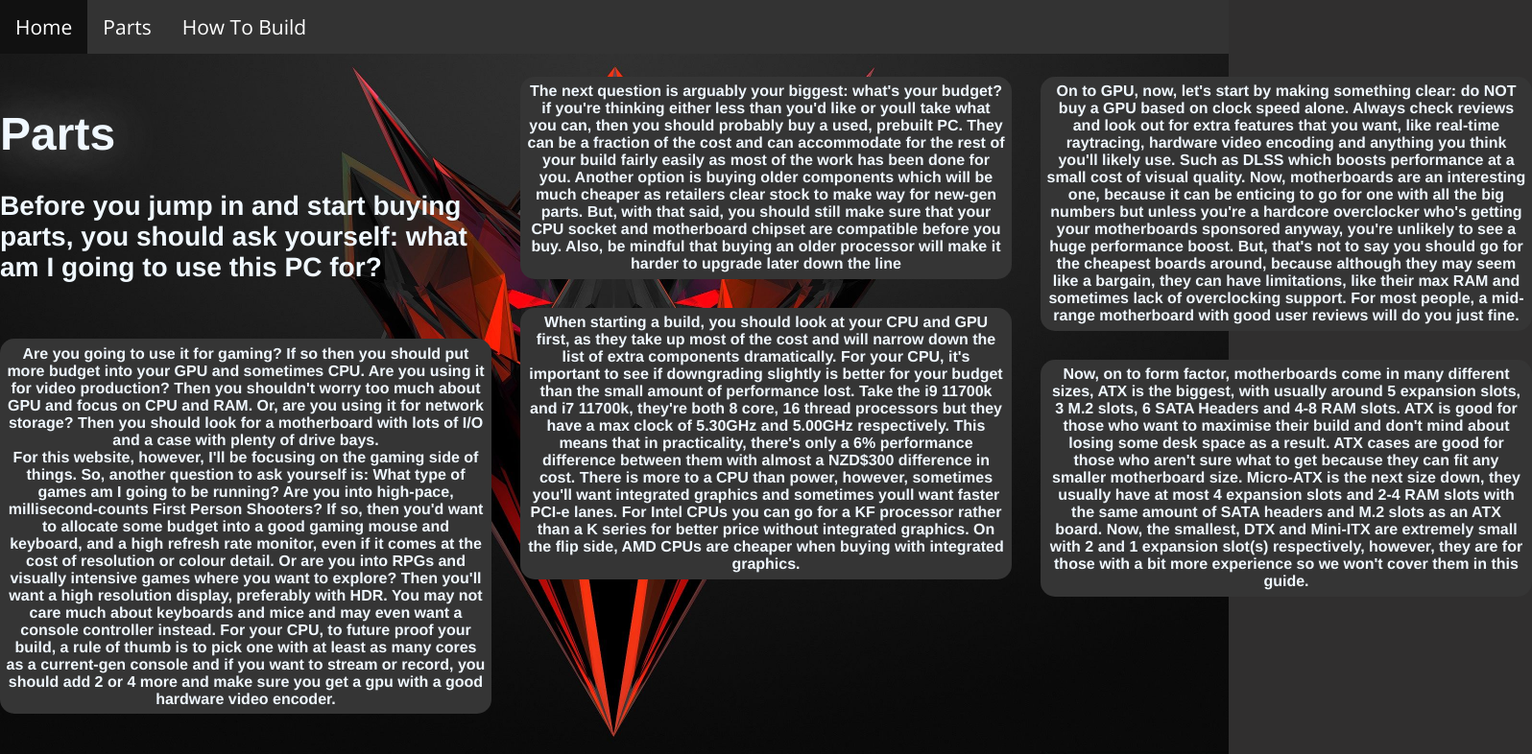
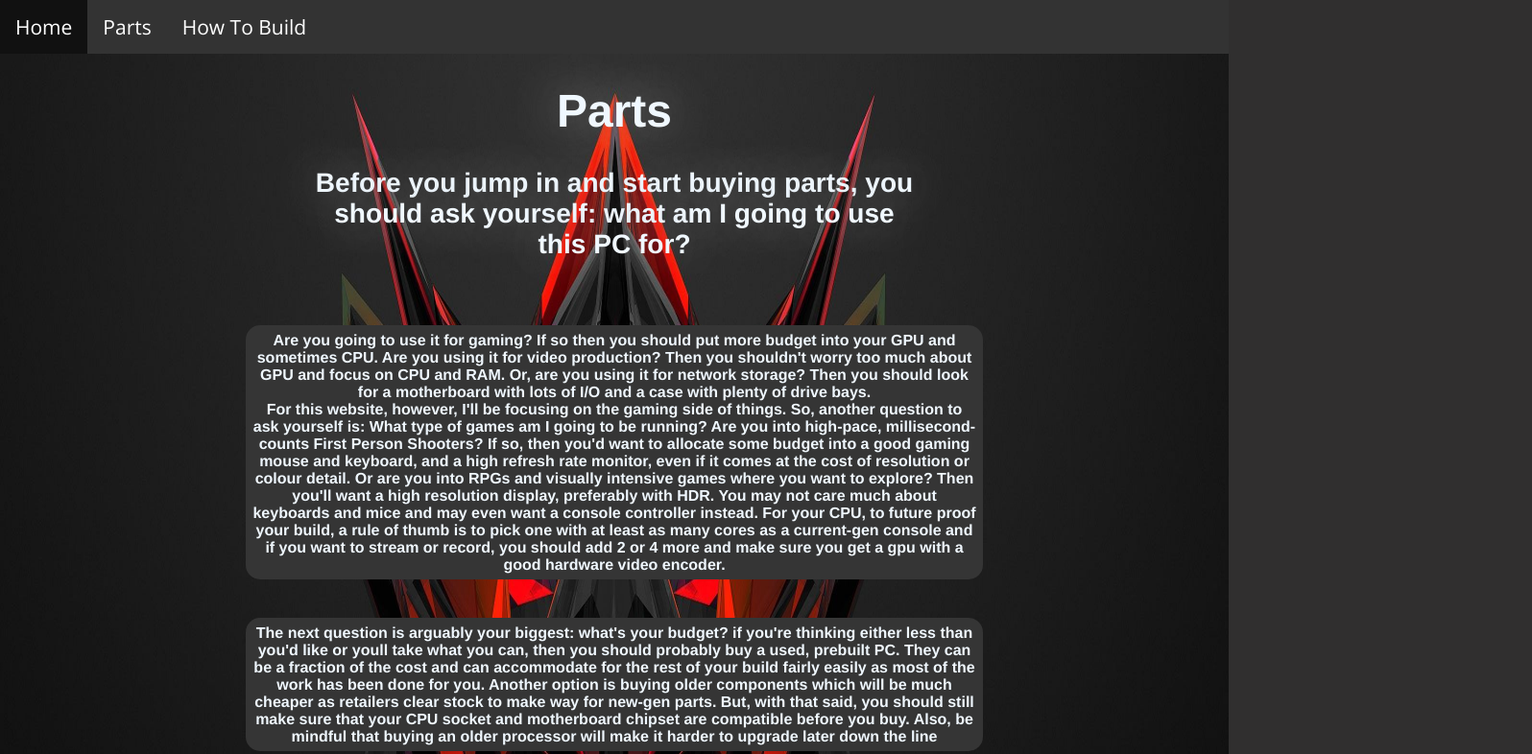
Before and after one commit to ImAFishKid/ImAFishKid.github.io, a plain HTML site: page parts.html in a window 1280 px wide. Shown: the top 786 px of the page at 96% size, 1596 px wide, since content can reach past the window. Drawn offline with nearby package versions, Linux system fonts and the light colour scheme.

Commit message:
vertical text and scrollbar fix

```diff
--- a/parts.css
+++ b/parts.css
@@ -4,28 +4,19 @@ body.parts .content {
    background-image: url('109392.jpg');
    background-size: 100% 100%;
    background-repeat: no-repeat;
-   padding-top: 30px;
-   padding-bottom: 20px;
 }
 
 
-.column-layout {
-   width: 100%;
-   height: 100%;
-   display: flex;
-   flex-direction: column;
-   row-gap: 30px;
-   column-gap: 30px;
-   flex-wrap: wrap;
-   align-items: center;
-
+body.parts .header {
+   text-align: center;
 }
 
-body.parts .header {
-   width: 40%;
-}
+
 
 .header .parts-header {
+   margin-left: 25%;
+   margin-right: 25%;
+   width: 50%;
    font-family    : Helvetica, sans-serif;
    font-variant   : normal;
    font-style     : normal;
@@ -44,7 +35,7 @@ body.parts .header {
 }
 
 .text-block {
-   width: 40%;
+   width: 60%;
    font-family    : Helvetica, sans-serif;
    font-variant   : normal;
    font-style     : normal;
--- a/parts.html
+++ b/parts.html
@@ -10,77 +10,121 @@
    <script src="gaming-pc.js"></script>
 </head>
 
-<body class="parts">
+<body class="parts page-layout">
 
    <div class="navbar">
       <ul>
          <li><a class="active" href="index.html"> Home </a> </li>
+         <link href="https://fonts.googleapis.com/css?family=Open+Sans:400" rel="stylesheet"/>
          <li><a href="parts.html"> Parts </a></li>
          <li><a href="build.html"> How To Build </a></li>
       </ul>
    </div>
    <div class="content">
+      <div class="scroll-container">
          <div class="column-layout">
 
             <div class="header">
                <div class="parts-header">
                   <h1>Parts </h1>
+                  <h3>Before you jump in and start buying parts, you should ask yourself: what am I going to use this PC
+                     for? </h3>
                </div>
-            <h3>Before you jump in and start buying parts, you should ask yourself: what am I going to use this PC for? </h3>
             </div>
             <div class="text-block">
-            Are you going to use it for gaming? If so then you should put more budget into your GPU and sometimes CPU.
-            Are you using it for video production? Then you shouldn't worry too much about GPU and focus on CPU and RAM.
-            Or, are you using it for network storage? Then you should look for a motherboard with lots of I/O and a case with
+               Are you going to use it for gaming? If so then you should put more budget into your GPU and sometimes
+               CPU.
+               Are you using it for video production? Then you shouldn't worry too much about GPU and focus on CPU and
+               RAM.
+               Or, are you using it for network storage? Then you should look for a motherboard with lots of I/O and a
+               case with
                plenty of drive bays. <br>
 
                For this website, however, I'll be focusing on the gaming side of things. So, another question to ask
-            yourself is: What type of games am I going to be running? Are you into high-pace, millisecond-counts First Person Shooters? If so,
-            then you'd want to allocate some budget into a good gaming mouse and keyboard, and a high refresh rate monitor, even if it comes at the
-            cost of resolution or colour detail. Or are you into RPGs and visually intensive games where you want to explore? Then you'll want a high
-            resolution display, preferably with HDR. You may not care much about keyboards and mice and may even want a console controller instead. For your CPU, to
-            future proof your build, a rule of thumb is to pick one with at least as many cores as a current-gen console and if you want to stream or record, you
+               yourself is: What type of games am I going to be running? Are you into high-pace, millisecond-counts
+               First Person Shooters? If so,
+               then you'd want to allocate some budget into a good gaming mouse and keyboard, and a high refresh rate
+               monitor, even if it comes at the
+               cost of resolution or colour detail. Or are you into RPGs and visually intensive games where you want to
+               explore? Then you'll want a high
+               resolution display, preferably with HDR. You may not care much about keyboards and mice and may even want
+               a console controller instead. For your CPU, to
+               future proof your build, a rule of thumb is to pick one with at least as many cores as a current-gen
+               console and if you want to stream or record, you
                should add 2 or 4 more and make sure you get a gpu with a good hardware video encoder.
             </div>
 
             <div class="text-block">
                The next question is arguably your biggest: what's your budget? if you're thinking either less than you'd
-            like or youll take what you can, then you should probably buy a used, prebuilt PC. They can be a fraction of the cost and can accommodate for the rest
-            of your build fairly easily as most of the work has been done for you. Another option is buying older components which will be much cheaper as
-            retailers clear stock to make way for new-gen parts. But, with that said, you should still make sure that your CPU socket and motherboard chipset are
-            compatible before you buy. Also, be mindful that buying an older processor will make it harder to upgrade later down the line
+               like or youll take what you can, then you should probably buy a used, prebuilt PC. They can be a fraction
+               of the cost and can accommodate for the rest
+               of your build fairly easily as most of the work has been done for you. Another option is buying older
+               components which will be much cheaper as
+               retailers clear stock to make way for new-gen parts. But, with that said, you should still make sure that
+               your CPU socket and motherboard chipset are
+               compatible before you buy. Also, be mindful that buying an older processor will make it harder to upgrade
+               later down the line
             </div>
 
             <div class="text-block">
-            When starting a build, you should look at your CPU and GPU first, as they take up most of the cost and will narrow down the list of extra components
-            dramatically. For your CPU, it's important to see if downgrading slightly is better for your budget than the small amount of performance lost. Take
-            the i9 11700k and i7 11700k, they're both 8 core, 16 thread processors but they have a max clock of 5.30GHz and 5.00GHz respectively. This means that
-            in practicality, there's only a 6% performance difference between them with almost a NZD$300 difference in cost. There is more to a CPU than power,
-            however, sometimes you'll want integrated graphics and sometimes youll want faster PCI-e lanes. For Intel CPUs you can go for a KF processor rather
-            than a K series for  better price without integrated graphics. On the flip side, AMD CPUs are cheaper when buying with integrated graphics.
+               When starting a build, you should look at your CPU and GPU first, as they take up most of the cost and
+               will narrow down the list of extra components
+               dramatically. For your CPU, it's important to see if downgrading slightly is better for your budget than
+               the small amount of performance lost. Take
+               the i9 11700k and i7 11700k, they're both 8 core, 16 thread processors but they have a max clock of
+               5.30GHz and 5.00GHz respectively. This means that
+               in practicality, there's only a 6% performance difference between them with almost a NZD$300 difference
+               in cost. There is more to a CPU than power,
+               however, sometimes you'll want integrated graphics and sometimes youll want faster PCI-e lanes. For Intel
+               CPUs you can go for a KF processor rather
+               than a K series for better price without integrated graphics. On the flip side, AMD CPUs are cheaper when
+               buying with integrated graphics.
             </div>
 
             <div class="text-block">
-            On to GPU, now, let's start by making something clear: do NOT buy a GPU based on clock speed alone. Always check reviews and look out for extra features
-            that you want, like real-time raytracing, hardware video encoding and anything you think you'll likely use. Such as DLSS which boosts performance at a
-            small cost of visual quality. Now, motherboards are an interesting one, because it can be enticing to go for one with all the big numbers but unless
-            you're a hardcore overclocker who's getting your motherboards sponsored anyway, you're unlikely to see a huge performance boost. But, that's not to say
-            you should go for the cheapest boards around, because although they may seem like a bargain, they can have limitations, like their max RAM and sometimes
-            lack of overclocking support. For most people, a mid-range motherboard with good user reviews will do you just fine.
+               On to GPU, now, let's start by making something clear: do NOT buy a GPU based on clock speed alone.
+               Always check reviews and look out for extra features
+               that you want, like real-time raytracing, hardware video encoding and anything you think you'll likely
+               use. Such as DLSS which boosts performance at a
+               small cost of visual quality. Now, motherboards are an interesting one, because it can be enticing to go
+               for one with all the big numbers but unless
+               you're a hardcore overclocker who's getting your motherboards sponsored anyway, you're unlikely to see a
+               huge performance boost. But, that's not to say
+               you should go for the cheapest boards around, because although they may seem like a bargain, they can
+               have limitations, like their max RAM and sometimes
+               lack of overclocking support. For most people, a mid-range motherboard with good user reviews will do you
+               just fine.
             </div>
 
             <div class="text-block">
-            Now, on to form factor, motherboards come in many different sizes, ATX is the biggest, with usually around 5
-            expansion slots, 3 M.2 slots, 6 SATA Headers and 4-8 RAM slots. ATX is good for those who want to maximise their build and don't mind about
-            losing some desk space as a result. ATX cases are good for those who aren't sure what to get because they can fit any smaller motherboard size. Micro-ATX
-            is the next size down, they usually have at most 4 expansion slots and 2-4 RAM slots with the same amount of SATA headers and M.2 slots as an ATX
-            board. Now, the smallest, DTX and Mini-ITX are extremely small with 2 and 1 expansion slot(s) respectively, however, they are for those with a bit more
+               Now, on to form factor, motherboards come in many different sizes, ATX is the biggest, with usually
+               around 5
+               expansion slots, 3 M.2 slots, 6 SATA Headers and 4-8 RAM slots. ATX is good for those who want to
+               maximise their build and don't mind about
+               losing some desk space as a result. ATX cases are good for those who aren't sure what to get because they
+               can fit any smaller motherboard size. Micro-ATX
+               is the next size down, they usually have at most 4 expansion slots and 2-4 RAM slots with the same amount
+               of SATA headers and M.2 slots as an ATX
+               board. Now, the smallest, DTX and Mini-ITX are extremely small with 2 and 1 expansion slot(s)
+               respectively, however, they are for those with a bit more
                experience so we won't cover them in this guide.
             </div>
 
+            <div class="text-block">
+               So, RAM, it can be either fairly straightforward or the complete opposite depending on who you ask.
+               Usually, it's main labels are capacity (how much?),
+               speed (how fast?) and timings (how often). A higher capacity generally means more simultaneous tasks but
+               can put more strain on your CPU's memory controller
+               which can mean lower frequency (speed) - which is how fast information can travel to and from the memory
+               - and increased timings - which is how long the memory
+               chips take to respond to a request. Noting, though, that there are sometimes diminishing returns on these
+               features. Also that some CPU's "prefer" different
+               frequencies because they can set their memory controllers to that frequency. For example, the Ryzen 3000
+               and 5000 series CPU's which prefer the
             </div>
 
-
+         </div>
+      </div>
    </div>
 
 
--- a/styles.css
+++ b/styles.css
@@ -15,16 +15,31 @@ body {
    background-color: #302f2f;
 }
 
+.page-layout {
+   display: flex;
+   flex-direction: column;
+   height: 100%;
+   width: 100%;
+}
+
+.page-layout .content {
+   flex: 1;
+   /* overflow: hidden; allow flex to fill available space and  no more  */
+}
+
 .column-layout {
    width: 100%;
-   height: 100%;
    display: flex;
    flex-direction: column;
    row-gap: 40px;
    column-gap: 30px;
-   flex-wrap: wrap;
    align-items: center;
+}
 
+.scroll-container {
+   height: 100%;
+   width: 100%;
+   overflow: auto;
 }
 
 .header .text .glow {
@@ -32,12 +47,9 @@ body {
 }
 
 .navbar {
-   height: 50px;
+   flex: none;
 }
 
-.content {
-   height: calc(100% - 50px);
-}
 
 .navbar ul {
    list-style-type : none;
@@ -45,17 +57,15 @@ body {
    padding         : 0;
    overflow        : hidden;
    background-color: #333;
-   font-family     : 'Open Sans', 'Helvetica Neue', sans-serif;
-   font-weight     : 300;
-   position        : fixed;
-   top             : 0;
+   /* using Open Sans so we need to add a preload for thant font to stop resizing as the font loads */
+    font-family     : 'Open Sans', 'Helvetica Neue', sans-serif;
+   font-weight     : 400;
+    font-size: 21px;
    width           : 100%;
 }
 
 .navbar li {
    float: left;
-   font-size: 21px;
-   font-weight: 400;
 }
 
 .navbar li a {
```
Also changed, not shown: build.html (+1 -0 lines), index.html (+1 -0 lines). Lines whose indentation alone changed are shown as unchanged.
